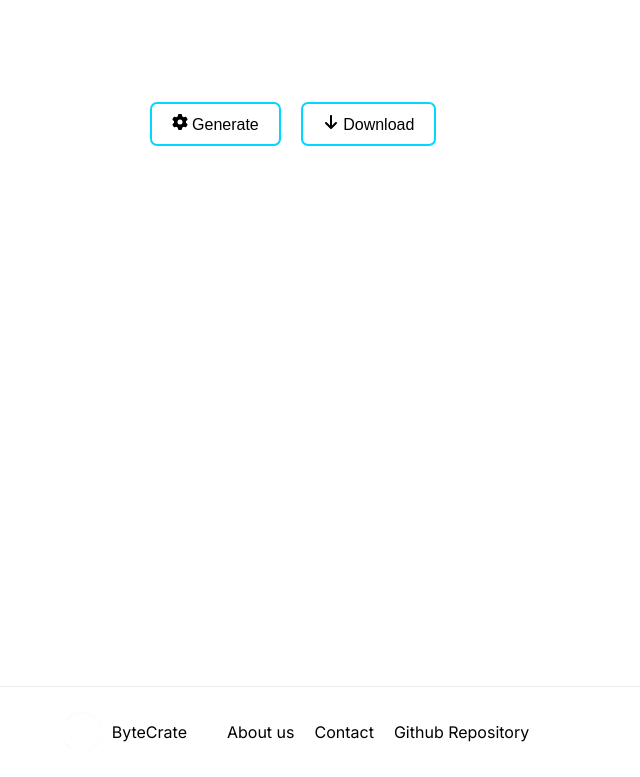
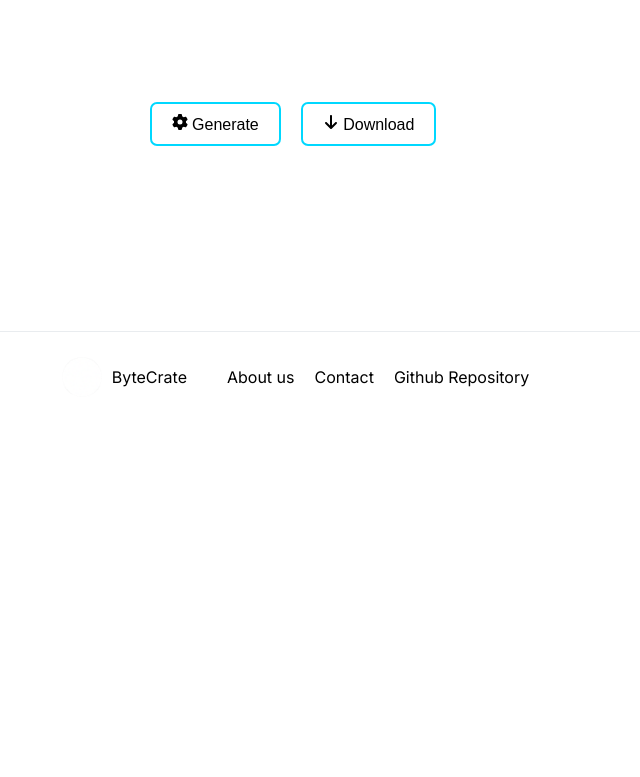
Before and after one commit to hafemi/bytecrate, a Next.js app: page /tools/maze-generator in a window 1280 px wide. Shown: the part 378-1155 px from the top of the page, without its empty margins (347-987 px from the left). After the commit the page ends 800 px from the top, so only its background shows below. Built offline with nearby package versions, Linux system fonts and the light colour scheme.

Commit message:
Maze Gen - set original canvas size to 0

```diff
--- a/app/tools/maze-generator/page.tsx
+++ b/app/tools/maze-generator/page.tsx
@@ -105,7 +105,7 @@ export default function Home() {
           </button>
         </div>
         <div className={styles.mazeContainer}>
-          <canvas id="mazeCanvas" width={500} height={500}></canvas>
+          <canvas id="mazeCanvas" width={0} height={0}></canvas>
         </div>
       </main>
     </div>
```
